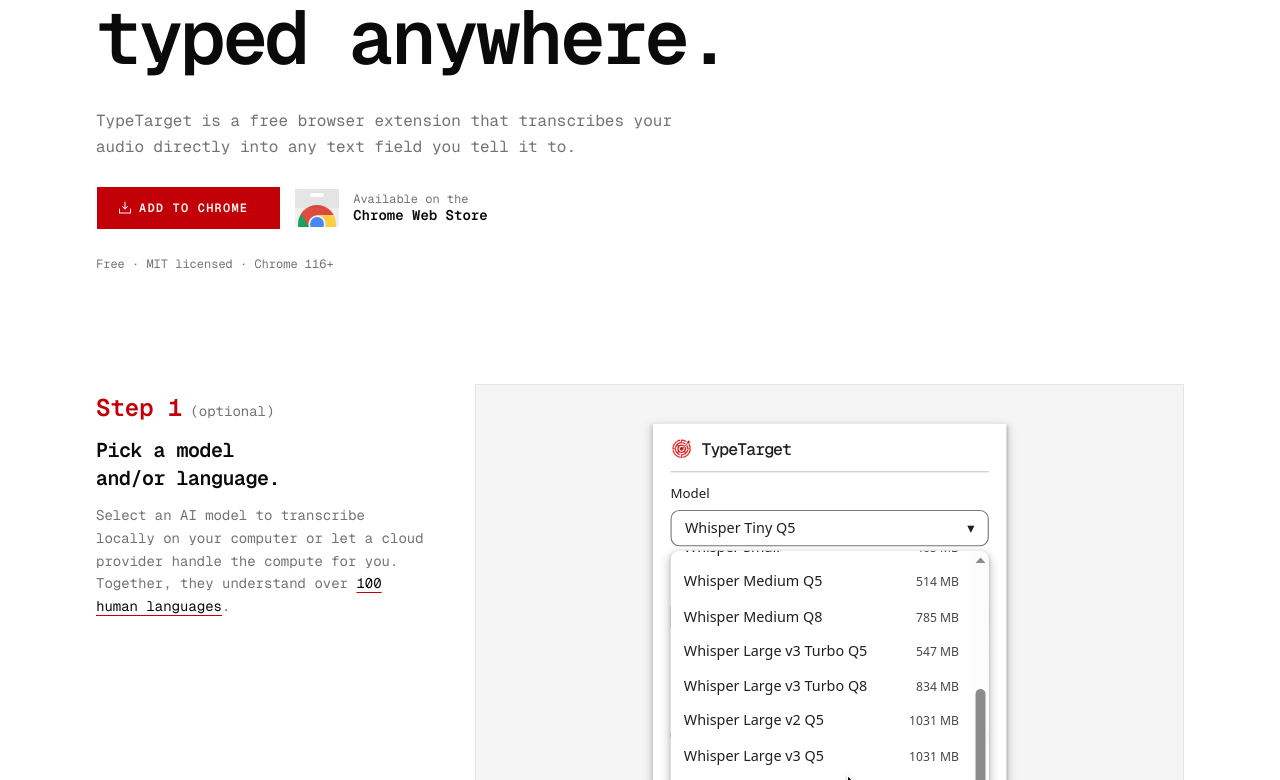
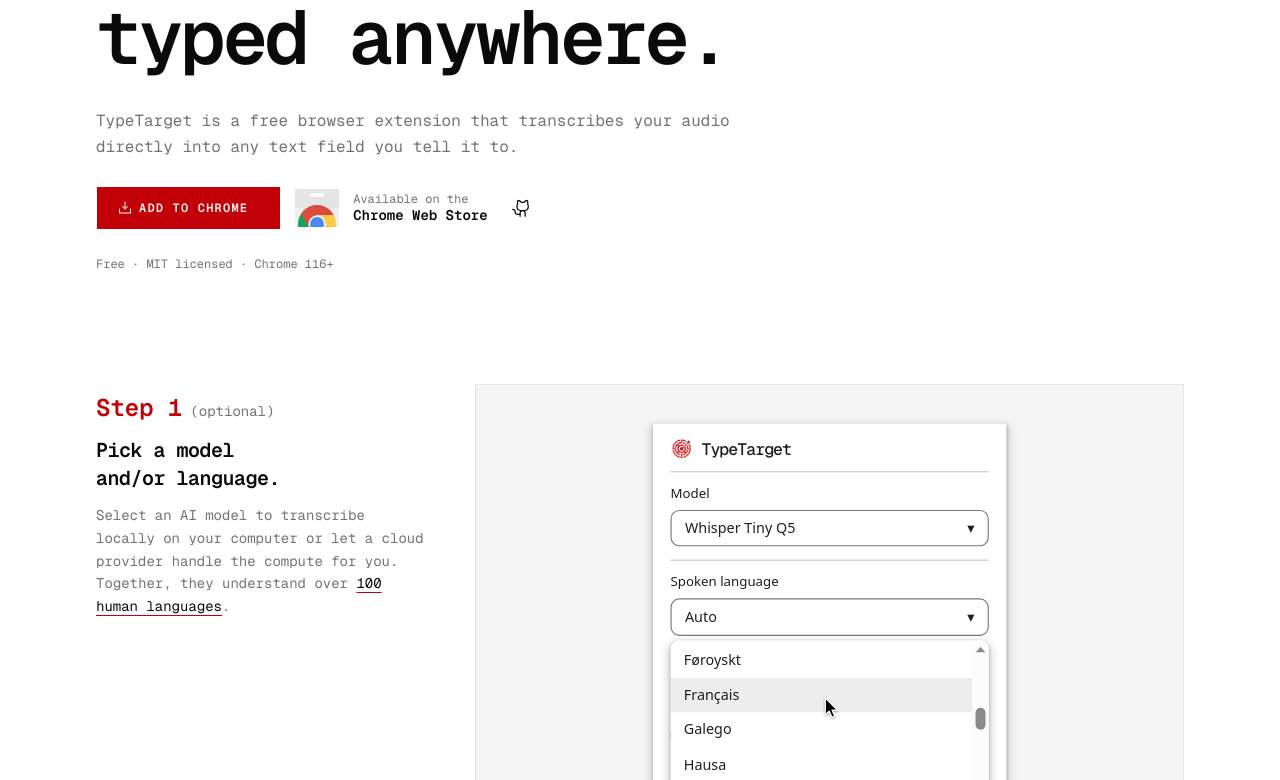
Before and after one commit to wllmmh/typetarget-landing-page, a Next.js app: page / in a window 1280 px wide. Shown: the part 240-1020 px from the top of the page. Built offline with nearby package versions, Linux system fonts and the light colour scheme.

Commit message:
move github button to hero

```diff
--- a/components/landing/hero.tsx
+++ b/components/landing/hero.tsx
@@ -1,12 +1,12 @@
 import Image from "next/image"
-import { DownloadSimpleIcon } from "@phosphor-icons/react/ssr"
+import { DownloadSimpleIcon, GithubLogoIcon } from "@phosphor-icons/react/ssr"
 
 import { StepsCarousel } from "@/components/landing/steps-carousel"
 import { BlurFade } from "@/components/ui/blur-fade"
 import { BrowserName } from "@/components/landing/browser-name"
 import { Button } from "@/components/ui/button"
 import { TypingAnimation } from "@/components/ui/typing-animation"
-import { CHROME_STORE_URL } from "@/lib/site"
+import { CHROME_STORE_URL, REPO_URL } from "@/lib/site"
 
 const HEADLINE = "Speech to text typed anywhere."
 const INTRO =
@@ -55,7 +55,7 @@
             </TypingAnimation>
           </span>
         </h1>
-        <div className="flex max-w-xl min-w-0 flex-col gap-6">
+        <div className="flex max-w-2xl min-w-0 flex-col gap-6">
           <p className="text-base leading-relaxed text-pretty text-muted-foreground">
             <span className="sr-only">{INTRO}</span>
             <span aria-hidden className="grid">
@@ -89,7 +89,7 @@
             <BlurFade delay={INTRO_DELAY / 1000 + 0.1} duration={FADE_DURATION}>
               <a
                 href={CHROME_STORE_URL}
-                className="flex w-fit items-center gap-3 text-sm leading-tight font-semibold hover:text-primary focus-visible:ring-2 focus-visible:ring-ring focus-visible:outline-none"
+                className="group flex w-fit items-center gap-3 text-sm leading-tight font-semibold hover:text-primary focus-visible:ring-2 focus-visible:ring-ring focus-visible:outline-none"
               >
                 <Image
                   src="/chrome-store-192px.svg"
@@ -99,12 +99,28 @@
                   className="size-12"
                 />
                 <span className="flex flex-col">
-                  <span className="text-xs font-normal text-muted-foreground">
+                  <span className="text-xs font-normal text-muted-foreground group-hover:text-primary">
                     Available on the
                   </span>
                   Chrome Web Store
                 </span>
               </a>
+            </BlurFade>
+            <BlurFade delay={INTRO_DELAY / 1000 + 0.2} duration={FADE_DURATION}>
+              <Button
+                variant="ghost"
+                size="icon-lg"
+                nativeButton={false}
+                render={
+                  <a
+                    href={REPO_URL}
+                    aria-label="TypeTarget source on GitHub"
+                    title="Source on GitHub"
+                  />
+                }
+              >
+                <GithubLogoIcon className="size-5" />
+              </Button>
             </BlurFade>
           </div>
           <p className="text-xs text-muted-foreground">
--- a/components/landing/site-header.tsx
+++ b/components/landing/site-header.tsx
@@ -1,9 +1,9 @@
 import Image from "next/image"
-import { DownloadSimpleIcon, GithubLogoIcon } from "@phosphor-icons/react/ssr"
+import { DownloadSimpleIcon } from "@phosphor-icons/react/ssr"
 
 import { BrowserName } from "@/components/landing/browser-name"
 import { Button } from "@/components/ui/button"
-import { CHROME_STORE_URL, REPO_URL } from "@/lib/site"
+import { CHROME_STORE_URL } from "@/lib/site"
 
 export const SiteHeader = () => (
   <header className="sticky top-0 z-20 border-b bg-background">
@@ -23,21 +23,6 @@
       </a>
       <div className="flex items-center gap-2">
         <Button
-          variant="outline"
-          size="icon-sm"
-          className="md:size-10"
-          nativeButton={false}
-          render={
-            <a
-              href={REPO_URL}
-              aria-label="TypeTarget source on GitHub"
-              title="Source on GitHub"
-            />
-          }
-        >
-          <GithubLogoIcon className="size-4" />
-        </Button>
-        <Button
           size="sm"
           className="md:h-10 md:px-6"
           nativeButton={false}
--- a/components/mock-popup/popup-animation.tsx
+++ b/components/mock-popup/popup-animation.tsx
@@ -51,6 +51,8 @@
 const MODEL_TARGET = "large-v3-q5_0"
 // One wheel notch, as Chrome scrolls it at 100% zoom.
 const WHEEL_NOTCH = 100
+// Each run is padded out to this, so the carousel shows the step for a set time.
+const LOOP_MS = 6000
 
 const MODEL_TRIGGER = getTriggerOrigin(
   POPUP_ORIGIN,
@@ -257,7 +259,12 @@
       moveTo(getOptionPoint(menu, id, scrolls[menu].get(), x), bow)
 
     // A wheel notch scrolls smoothly; the rows slide under a still pointer, so hover follows them.
-    const wheel = async (menu: PopupMenu, notches: number, gap: number) => {
+    const wheel = async (
+      menu: PopupMenu,
+      notches: number,
+      gap: number,
+      duration = 0.18
+    ) => {
       const scroll = scrolls[menu]
       const max = getMaxScroll(PANELS[menu].entries)
       for (let notch = 0; notch < Math.abs(notches); notch++) {
@@ -267,7 +274,7 @@
         )
         await track((onComplete) =>
           animate(scroll, target, {
-            duration: 0.18,
+            duration,
             ease: "easeOut",
             onUpdate: hoverHere,
             onComplete,
@@ -288,52 +295,48 @@
     const run = async () => {
       await wait(Math.max(0, readyAt - performance.now()), signal)
       for (;;) {
+        const loopStart = performance.now()
         modelScroll.set(0)
         languageScroll.set(0)
         update(INITIAL_SCENE)
         hoverHere()
-        await wait(700, signal)
+        await wait(200, signal)
 
-        // Browse the models: down the local ones, on past the hosted ones, to the end.
+        // Browse the models: into the local ones, then a quick spin past the hosted ones to the end.
         await moveTo(MODEL_TRIGGER_POINT, -0.1)
-        await wait(300, signal)
+        await wait(120, signal)
         await click({ openMenu: "model" })
-        await wait(400, signal)
+        await wait(200, signal)
         await moveToOption("model", "tiny-q8_0", 150, 0.08)
-        await wait(260, signal)
-        await moveToOption("model", "base-q5_1", 132)
-        await wait(320, signal)
-        await moveToOption("model", "base", 160, -0.06)
-        await wait(240, signal)
-        await wheel("model", 3, 260)
-        await wait(200, signal)
+        await wait(100, signal)
         await wheel(
           "model",
-          Math.ceil(getMaxScroll(MODEL_ENTRIES) / WHEEL_NOTCH) - 3,
-          220
+          Math.ceil(getMaxScroll(MODEL_ENTRIES) / WHEEL_NOTCH),
+          20,
+          0.1
         )
-        await wait(700, signal)
+        await wait(250, signal)
         // Esc: the list closes under the still pointer, leaving the model unchanged.
         update({ openMenu: null })
         hoverHere()
-        await wait(500, signal)
+        await wait(150, signal)
 
         await moveTo(
           { x: LANGUAGE_TRIGGER.x + 186, y: LANGUAGE_TRIGGER.y + 17 },
           0.12
         )
-        await wait(280, signal)
+        await wait(120, signal)
         await click({ openMenu: "language" })
-        await wait(380, signal)
-        await moveToOption("language", "id", 140, 0.08)
         await wait(200, signal)
-        await wheel("language", 16, 90)
-        await wait(600, signal)
-        // Esc again, leaving Auto selected. The pointer stays put and the loop
-        // restarts by heading back to the model trigger.
+        await moveToOption("language", "af", 140, 0.08)
+        await wait(80, signal)
+        await wheel("language", 6, 40)
+        await wait(250, signal)
+        // Esc again, leaving Auto selected. The pointer rests for whatever is
+        // left of the run, then the loop restarts by heading back to the model trigger.
         update({ openMenu: null })
         hoverHere()
-        await wait(900, signal)
+        await wait(Math.max(0, loopStart + LOOP_MS - performance.now()), signal)
         loopEnded()
       }
     }
```
